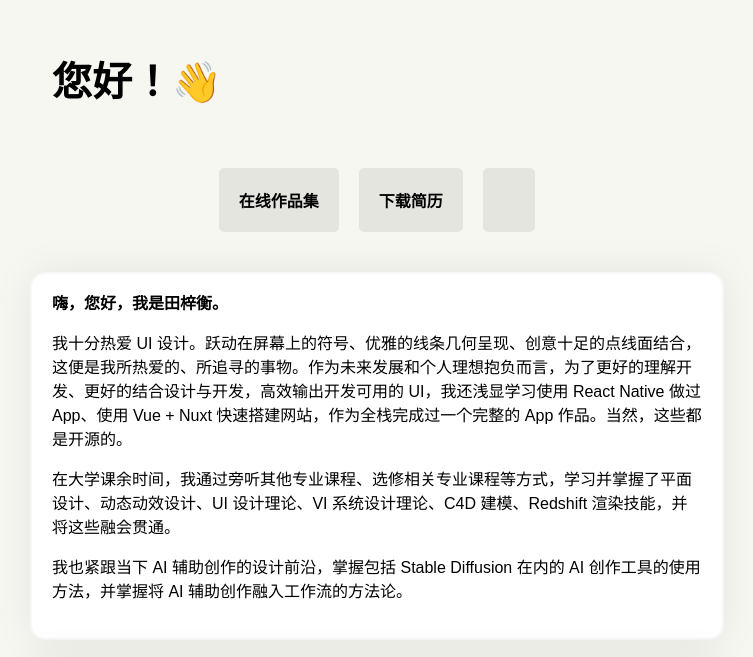
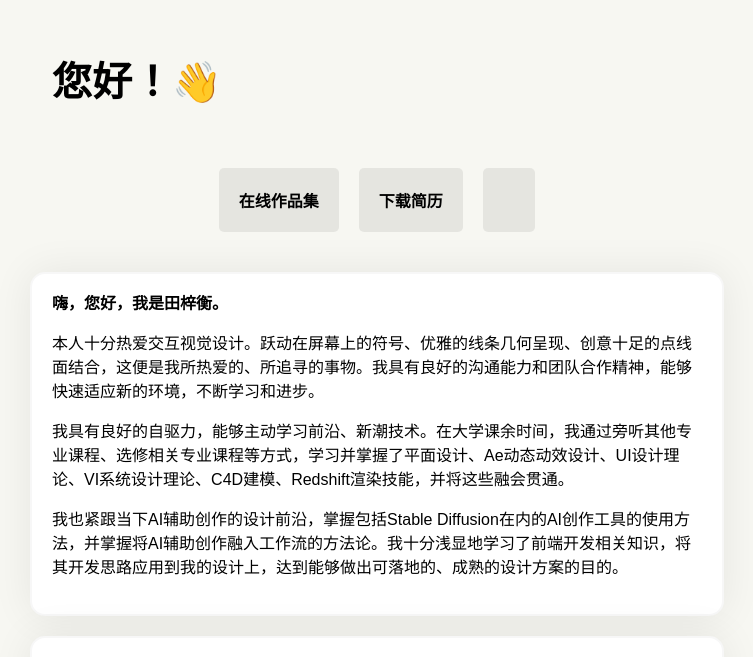
Before and after one commit to IveTian/resume, a Vue app: page / in a window 1280 px wide. Shown: the part 230-887 px from the top of the page, without its empty margins (263-1016 px from the left). Built offline with nearby package versions, Linux system fonts and the light colour scheme; a web font is replaced by a local one.

Commit message:
Update main.js

```diff
--- a/src/main.js
+++ b/src/main.js
@@ -24,9 +24,9 @@ const i18n = new VueI18n({
       portfolioDownload: '下载简历',
       helloWord: '您好！👋',
       para1:'嗨，您好，我是田梓衡。',
-      para2:'我十分热爱 UI 设计。跃动在屏幕上的符号、优雅的线条几何呈现、创意十足的点线面结合，这便是我所热爱的、所追寻的事物。作为未来发展和个人理想抱负而言，为了更好的理解开发、更好的结合设计与开发，高效输出开发可用的 UI，我还浅显学习使用 React Native 做过 App、使用 Vue + Nuxt 快速搭建网站，作为全栈完成过一个完整的 App 作品。当然，这些都是开源的。',
-      para3:'在大学课余时间，我通过旁听其他专业课程、选修相关专业课程等方式，学习并掌握了平面设计、动态动效设计、UI 设计理论、VI 系统设计理论、C4D 建模、Redshift 渲染技能，并将这些融会贯通。',
-      para4:'我也紧跟当下 AI 辅助创作的设计前沿，掌握包括 Stable Diffusion 在内的 AI 创作工具的使用方法，并掌握将 AI 辅助创作融入工作流的方法论。',
+      para2:'本人十分热爱交互视觉设计。跃动在屏幕上的符号、优雅的线条几何呈现、创意十足的点线面结合，这便是我所热爱的、所追寻的事物。我具有良好的沟通能力和团队合作精神，能够快速适应新的环境，不断学习和进步。',
+      para3:'我具有良好的自驱力，能够主动学习前沿、新潮技术。在大学课余时间，我通过旁听其他专业课程、选修相关专业课程等方式，学习并掌握了平面设计、Ae动态动效设计、UI设计理论、VI系统设计理论、C4D建模、Redshift渲染技能，并将这些融会贯通。',
+      para4:'我也紧跟当下AI辅助创作的设计前沿，掌握包括Stable Diffusion在内的AI创作工具的使用方法，并掌握将AI辅助创作融入工作流的方法论。我十分浅显地学习了前端开发相关知识，将其开发思路应用到我的设计上，达到能够做出可落地的、成熟的设计方案的目的。',
       personInfoTitle:'个人信息',
       personInfo1:'姓名：田梓衡',
       personInfo2:'出生日期：2002年6月',
```
